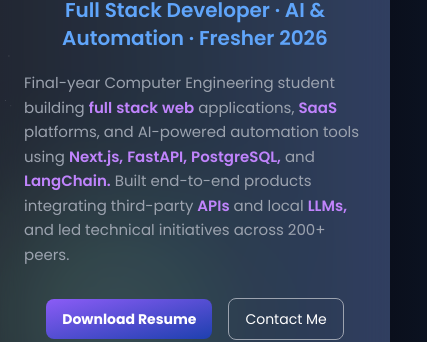
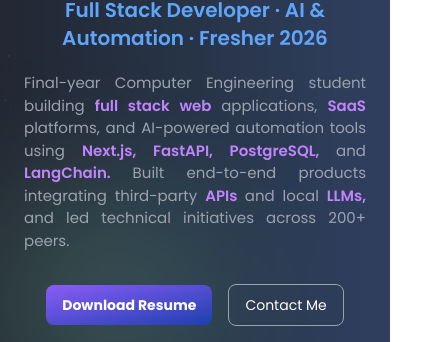
Before and after one commit to Yashvai14/Portfolio, a Next.js app: page / in a window 390 px wide. Shown: the part 718-1060 px from the top of the page, 427 px wide, since content can reach past the window. Built offline with nearby package versions, Linux system fonts and the light colour scheme; no server answers; the database is empty.

Commit message:
fix: responsive alignments, global overflow, mobile navbar overlay, and paragraph justification

```diff
--- a/components/hero.tsx
+++ b/components/hero.tsx
@@ -22,10 +22,9 @@ const TypedParagraph = () => {
   };
 
   const wordVariants: Variants = {
-    hidden: { opacity: 0, y: 6 },
+    hidden: { opacity: 0 },
     visible: {
       opacity: 1,
-      y: 0,
       transition: {
         duration: 0.3,
         ease: "easeOut",
@@ -35,7 +34,7 @@ const TypedParagraph = () => {
 
   return (
     <motion.p
-      className="w-full lg:w-[70%] xl:w-[56%] text-gray-400 text-[15px] flex flex-wrap gap-x-[4px] gap-y-[2px]"
+      className="w-full lg:w-[70%] xl:w-[56%] text-gray-400 text-[15px] text-justify"
       variants={containerVariants}
       initial="hidden"
       animate="visible"
@@ -49,9 +48,9 @@ const TypedParagraph = () => {
           <motion.span
             key={idx}
             variants={wordVariants}
-            className={shouldHighlight ? "text-purple-400 font-semibold inline-block" : "inline-block"}
+            className={shouldHighlight ? "text-purple-400 font-semibold" : ""}
           >
-            {word}
+            {word}{" "}
           </motion.span>
         );
       })}
@@ -61,7 +60,7 @@ const TypedParagraph = () => {
 
 const Hero = () => {
   return (
-    <div className="relative w-full min-h-screen flex flex-col justify-start lg:justify-center items-center pt-32 pb-12 lg:py-0 px-0 lg:px-4" id="home">
+    <div className="relative w-full min-h-screen flex flex-col justify-start items-center pt-32 pb-12 lg:pt-20 lg:pb-16 px-0 lg:px-4" id="home">
       {/* Background Blobs Wrapper to prevent horizontal overflow */}
       <div className="absolute inset-0 overflow-hidden pointer-events-none z-0">
         {/* Animated Background Blobs */}
--- a/components/navbar.tsx
+++ b/components/navbar.tsx
@@ -47,11 +47,11 @@ const Navbar = () => {
           animate={{ y: 40, opacity: 1 }}
           exit={{ y: -100, opacity: 0 }}
           transition={{ type: "spring", stiffness: 120, damping: 20 }}
-          className="fixed left-0 w-full z-50 px-3 flex flex-col items-center"
+          className="fixed inset-x-0 z-50 px-3 flex flex-col items-center"
         >
           {/* Desktop Navbar */}
           <motion.ul
-            className="hidden md:flex justify-center items-center bg-white/10 backdrop-blur-md space-x-2 sm:space-x-4 md:space-x-8 p-2.5 sm:p-4 rounded-3xl w-full max-w-[650px] mx-auto shadow-lg relative px-4 sm:px-6 text-xs sm:text-sm border border-white/10"
+            className="hidden md:flex justify-center items-center  bg-white/10 backdrop-blur-md space-x-2 sm:space-x-4 md:space-x-8 p-2.5 sm:p-4 rounded-3xl w-full max-w-[650px] shadow-lg relative px-4 sm:px-6 text-xs sm:text-sm border border-white/10"
             initial={{ y: -20, opacity: 0 }}
             animate={{ y: 0, opacity: 1 }}
             transition={{ duration: 0.5 }}
@@ -88,7 +88,7 @@ const Navbar = () => {
 
           {/* Mobile Navbar Header */}
           <motion.div
-            className="flex md:hidden justify-between items-center bg-white/10 backdrop-blur-md p-3 px-6 rounded-3xl w-full max-w-[90%] mx-auto shadow-lg border border-white/10 text-white relative"
+            className="flex md:hidden justify-between items-center bg-white/10 backdrop-blur-md p-3 px-6 rounded-3xl w-full max-w-[90%] shadow-lg border border-white/10 text-white relative"
             initial={{ y: -20, opacity: 0 }}
             animate={{ y: 0, opacity: 1 }}
             transition={{ duration: 0.5 }}
@@ -113,7 +113,7 @@ const Navbar = () => {
                 animate={{ opacity: 1, y: 0, scale: 1 }}
                 exit={{ opacity: 0, y: -20, scale: 0.95 }}
                 transition={{ duration: 0.2 }}
-                className="absolute top-16 left-0 right-0 w-full max-w-[90%] mx-auto bg-[#0a0f1e]/95 backdrop-blur-lg border border-white/10 rounded-2xl p-5 shadow-2xl flex flex-col space-y-4 md:hidden mt-2 z-40"
+                className="absolute top-16 w-[90%] bg-[#0a0f1e]/95 backdrop-blur-lg border border-white/10 rounded-2xl p-5 shadow-2xl flex flex-col space-y-4 md:hidden mt-2 z-40"
               >
                 <ul className="flex flex-col space-y-3">
                   {navLinks.map((link) => (
--- a/components/skill.tsx
+++ b/components/skill.tsx
@@ -55,12 +55,14 @@ const Skills = () => {
         A comprehensive overview of my technical expertise and the tools I use to bring ideas to life
       </p>
 
-      {/* Background Blob */}
+      {/* Background Blob Wrapper to prevent horizontal overflow */}
+      <div className="absolute inset-0 overflow-hidden pointer-events-none z-0">
         <motion.div
-        className='w-[300px] h-[300px] rounded-full absolute animate-pulse blur-3xl opacity-10  left-[5%] bg-blue-600'
+          className='w-[300px] h-[300px] rounded-full absolute animate-pulse blur-3xl opacity-10 left-[5%] bg-blue-600'
           animate={{ scale: [1, 1.2, 1], x: [0, 20, 0], y: [0, -20, 0] }}
           transition={{ duration: 10, repeat: Infinity, ease: ["easeInOut"] }}
         />
+      </div>
 
       {/* Skill Cards */}
       <div className="grid grid-cols-1 md:grid-cols-3 gap-8 w-[90%] max-w-[1200px] mx-auto">
@@ -101,7 +103,8 @@ const Skills = () => {
 
       {/* Currently Learning */}
       <div className="mt-20 max-w-3xl mx-auto relative">
-  {/* Neon Glowing Background Blobs */}
+  {/* Background Neon Blobs Wrapper to prevent horizontal overflow */}
+  <div className="absolute inset-0 overflow-hidden pointer-events-none z-0">
     <motion.div
       className="absolute -top-10 -left-10 w-40 h-40 rounded-full bg-purple-500/30 blur-3xl opacity-30"
       animate={{ x: [0, 20, 0], y: [0, -20, 0], scale: [1, 1.2, 1] }}
@@ -112,6 +115,7 @@ const Skills = () => {
       animate={{ x: [0, -20, 0], y: [0, 20, 0], scale: [1, 1.2, 1] }}
       transition={{ duration: 10, repeat: Infinity, ease: ["easeInOut"] }}
     />
+  </div>
 
   {/* Glass Card */}
   <motion.div
```
Lines whose indentation alone changed are shown as unchanged.
